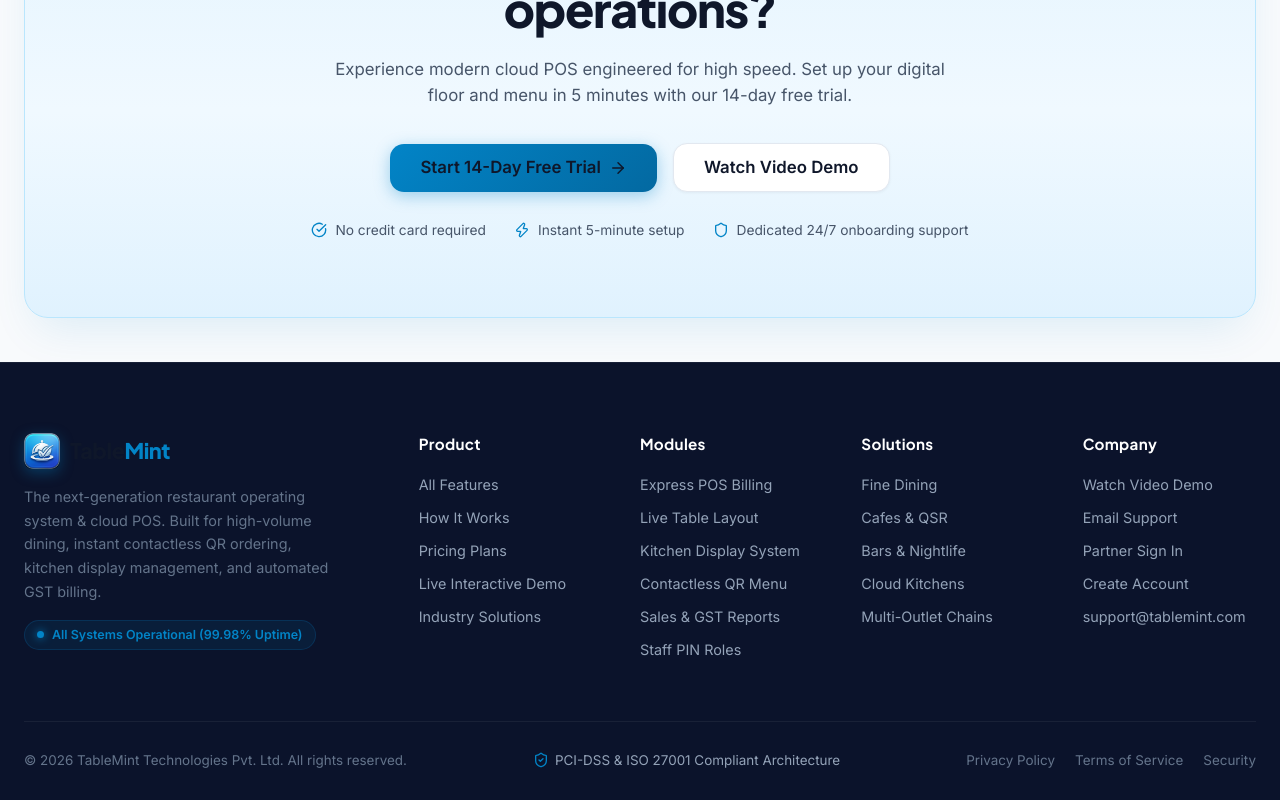
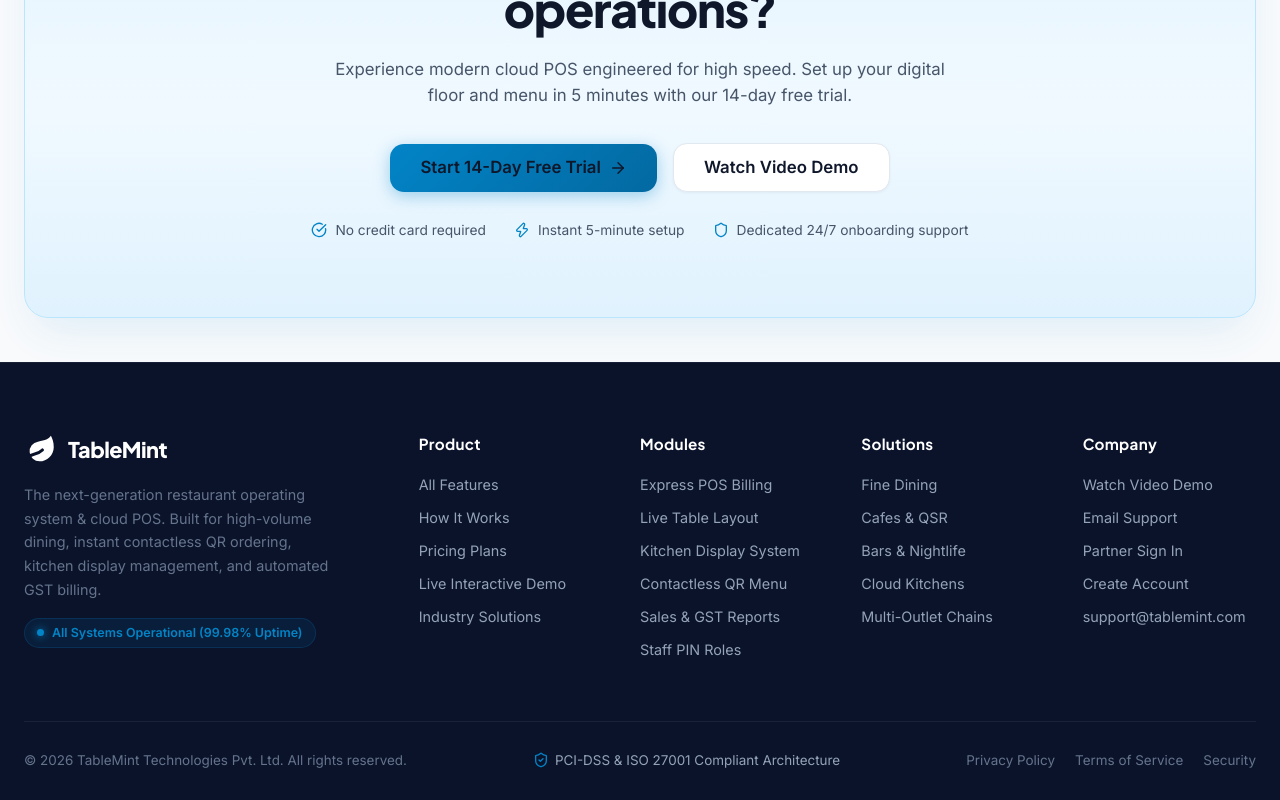
Before and after one commit to kunalpawar9403/QR-Table-System, a React (Vite) app in the folder frontend/: page / in a window 1280 px wide. Shown: the part 5598-6398 px from the top of the page. Built offline with nearby package versions, Linux system fonts and the light colour scheme; no server answers.

Commit message:
feat: render all-white TableMint logo emblem and typography in public footer

```diff
--- a/frontend/src/components/TableMintLogoIcon.jsx
+++ b/frontend/src/components/TableMintLogoIcon.jsx
@@ -137,6 +137,40 @@ export function TableMintSplashLogo({ size = 68, className = '' }) {
 }
 
 /**
+ * All-White TableMint Logo for Dark Footers (Matching Slipzen Monochrome White Footer Logo)
+ */
+export function TableMintWhiteFooterLogo({ size = 32 }) {
+  return (
+    <div style={{ display: 'inline-flex', alignItems: 'center', gap: 10 }}>
+      {/* Pure white emblem */}
+      <svg width={size} height={size} viewBox="0 0 24 24" fill="none" xmlns="http://www.w3.org/2000/svg" style={{ flexShrink: 0 }}>
+        <path
+          d="M11 20A7 7 0 0 1 9.8 6.1C15.5 5 17 4.48 19 2c1 2 2 4.18 2 8 0 5.5-4.78 10-10 10Z"
+          fill="#FFFFFF"
+        />
+        <path
+          d="M2 21c0-3 1.85-5.36 5.08-6C9.5 14.52 12 13 13 12"
+          stroke="#0B132B"
+          strokeWidth="2.2"
+          strokeLinecap="round"
+          strokeLinejoin="round"
+        />
+      </svg>
+      <div style={{
+        fontFamily: "'Plus Jakarta Sans', sans-serif",
+        fontSize: '1.35rem',
+        fontWeight: 800,
+        color: '#FFFFFF',
+        letterSpacing: '-0.025em',
+        lineHeight: 1
+      }}>
+        TableMint
+      </div>
+    </div>
+  );
+}
+
+/**
  * Full Brand Logo with Emblem Badge + Typography (TableMint)
  */
 export function TableMintBrandLogo({
--- a/frontend/src/components/layout/PublicFooter.jsx
+++ b/frontend/src/components/layout/PublicFooter.jsx
@@ -1,7 +1,7 @@
 import React, { useState } from 'react';
 import { Link } from 'react-router-dom';
 import { ShieldCheck, ChevronDown } from 'lucide-react';
-import { TableMintBrandBadge } from '../TableMintLogoIcon';
+import { TableMintWhiteFooterLogo } from '../TableMintLogoIcon';
 
 export default function PublicFooter() {
   const currentYear = new Date().getFullYear();
@@ -25,12 +25,8 @@ export default function PublicFooter() {
       <div className="tm-footer-grid">
         {/* Brand Column */}
         <div className="tm-footer-brand-col">
-          <Link to="/" className="tm-brand-link" style={{ width: 'fit-content' }}>
-            <TableMintBrandBadge size={36} />
-            <div>
-              <span className="tm-brand-name">Table</span>
-              <span className="tm-brand-accent">Mint</span>
-            </div>
+          <Link to="/" className="tm-brand-link" style={{ width: 'fit-content', textDecoration: 'none' }}>
+            <TableMintWhiteFooterLogo size={34} />
           </Link>
           <p className="tm-footer-desc">
             The next-generation restaurant operating system & cloud POS. Built for high-volume dining, instant contactless QR ordering, kitchen display management, and automated GST billing.
--- a/frontend/src/styles/saas-website.css
+++ b/frontend/src/styles/saas-website.css
@@ -1166,6 +1166,12 @@
   gap: 16px;
 }
 
+.tm-saas-footer .tm-brand-link,
+.tm-saas-footer .tm-brand-name,
+.tm-saas-footer .tm-brand-accent {
+  color: #FFFFFF !important;
+}
+
 .tm-footer-desc {
   font-size: 0.9rem;
   color: #64748B;
```
